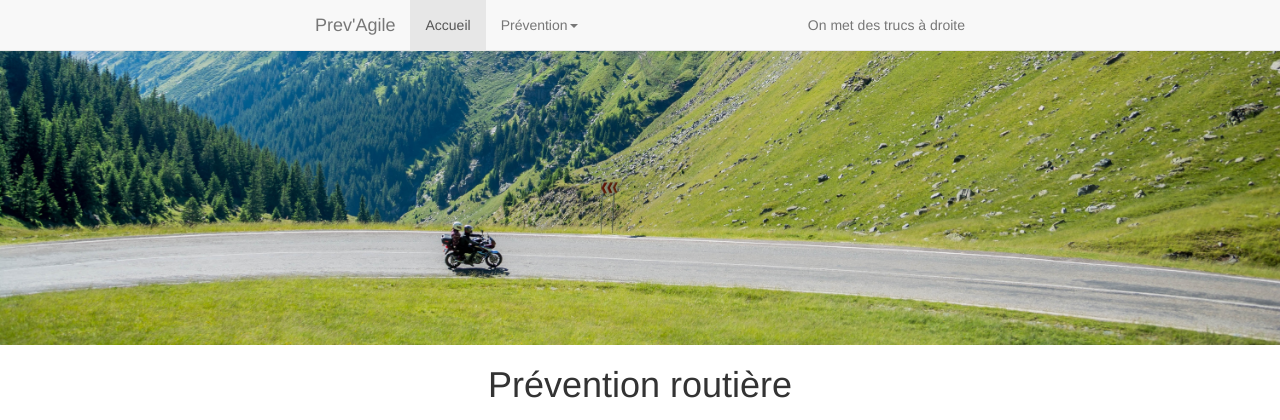
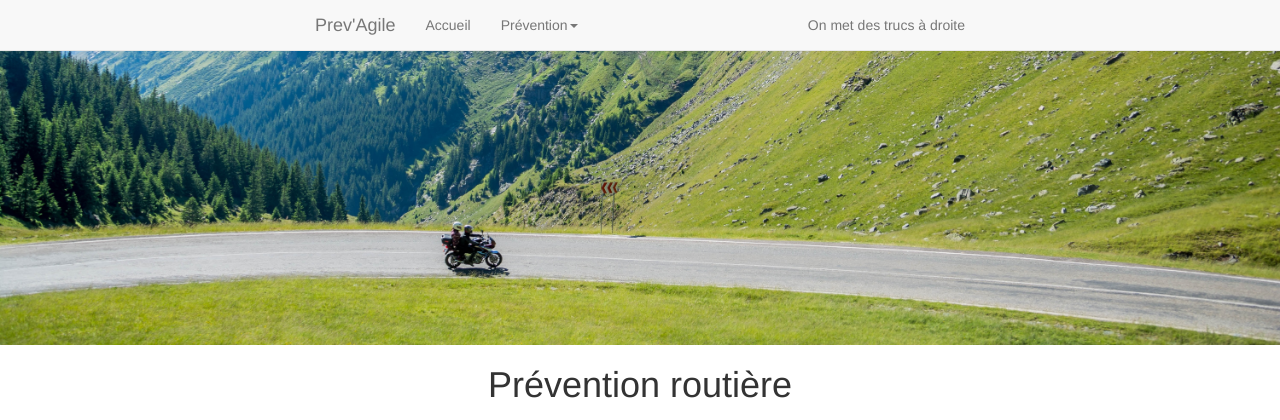
Before and after one commit to DimGael/nuitInfoTeamJbzz, a PHP site: page / in a window 1280 px wide. Shown: the top 420 px of the page. Run offline with PHP 8.4, Linux system fonts and the light colour scheme.

Commit message:
PTIT CHG

```diff
--- a/include/header.inc.php
+++ b/include/header.inc.php
@@ -29,7 +29,7 @@ session_start();
          </div>
          <div id="navbar" class="navbar-collapse collapse">
            <ul class="nav navbar-nav navbar-left">
-             <li class="active"><a href="./index.php">Accueil</a></li>
+             <li><a href="./index.php">Accueil</a></li>
              <li class="dropdown">
                <a href="#" class="dropdown-toggle" data-toggle="dropdown" role="button" aria-haspopup="true" aria-expanded="false">Prévention<span class="caret"></span></a>
                <ul class="dropdown-menu">
--- a/index.php
+++ b/index.php
@@ -4,6 +4,7 @@ require_once("include/config.inc.php");
 require_once("include/autoLoad.inc.php");
 require_once("include/header.inc.php");
 ?>
+
 <center><img src="./img/routeBan2.jpg" class="img-responsive"></center>
 <div class="debut">
 <div class="container">
```
